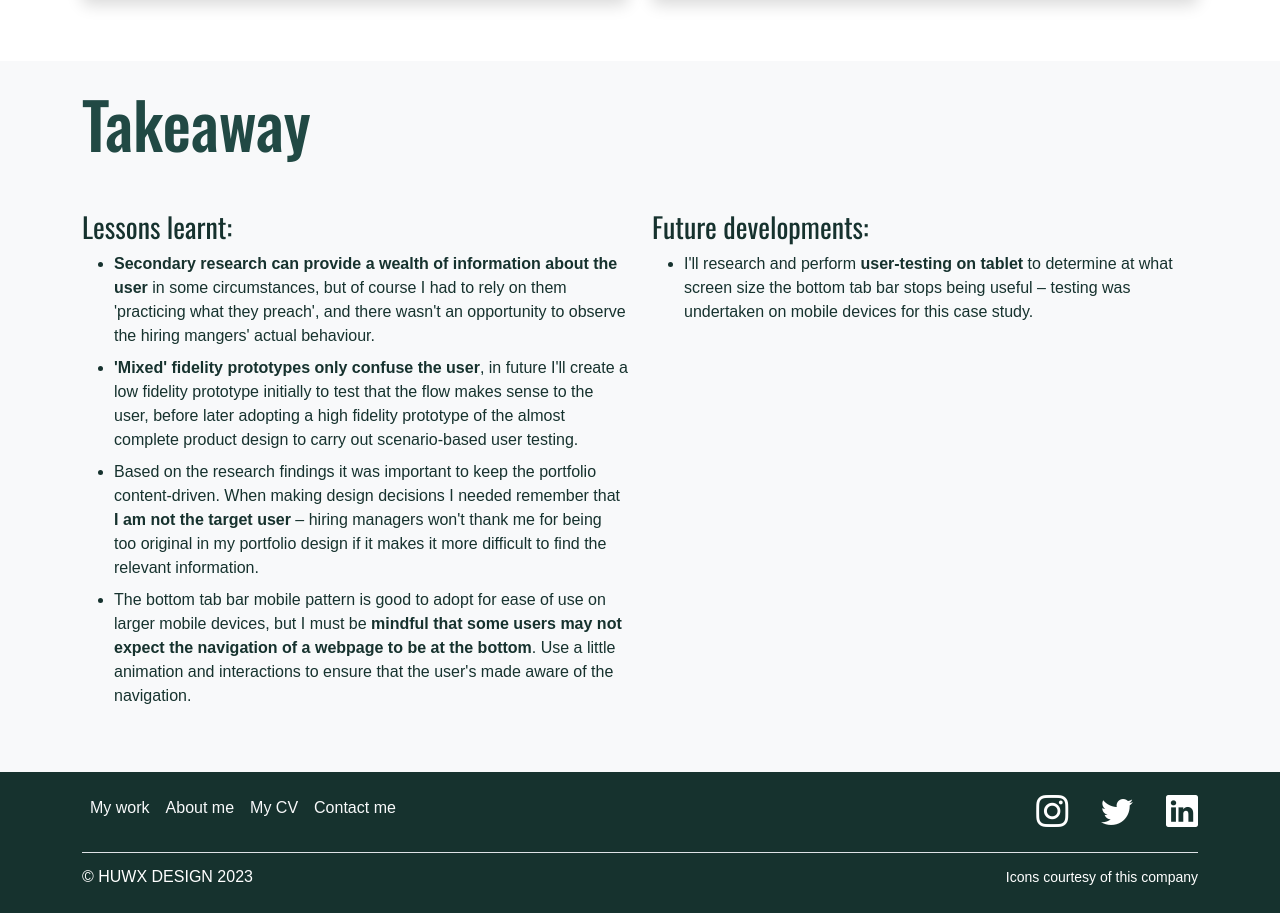
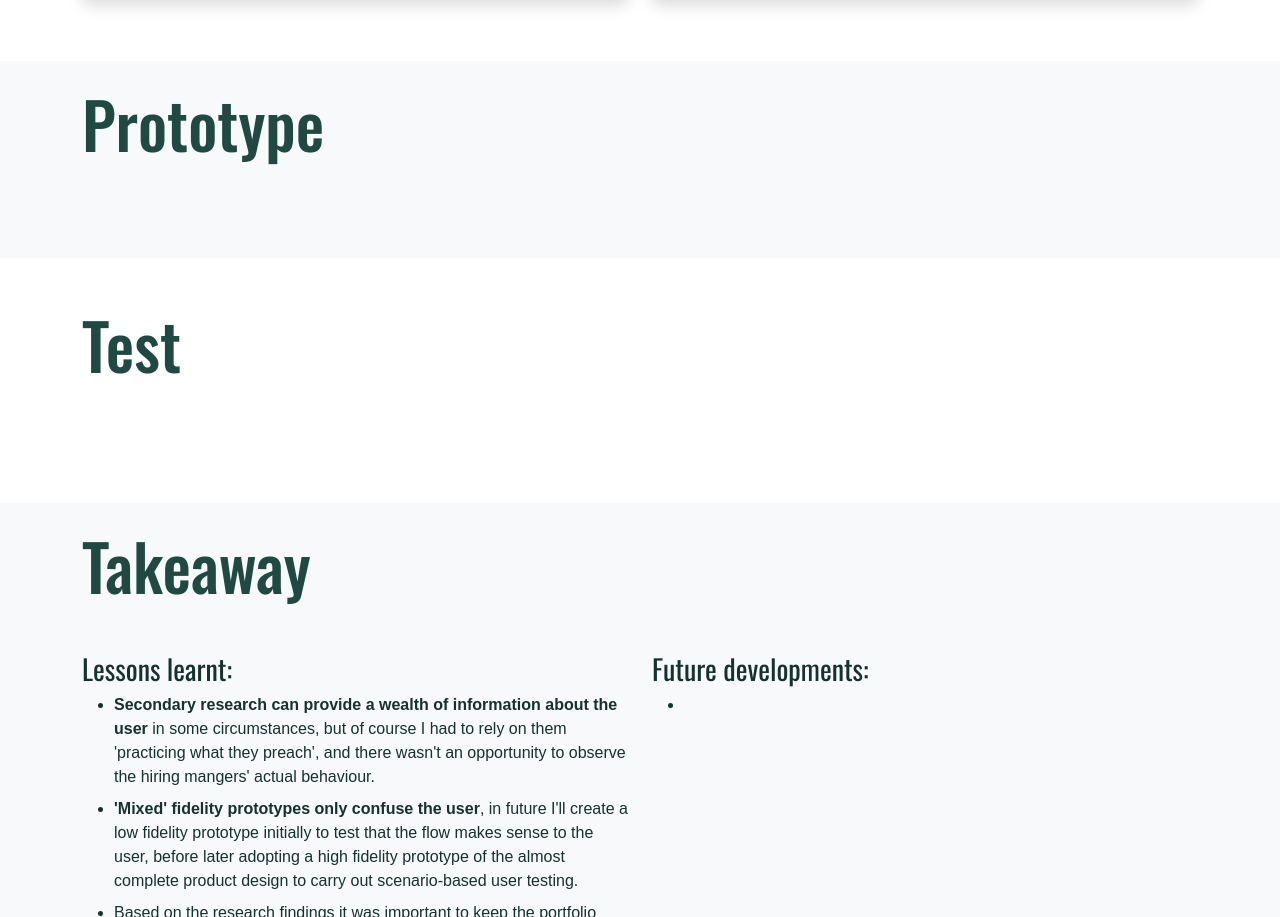
Before and after one commit to HuwTJones/bootstrap-5-sass, a website: page case-study-portfolio-1.html in a window 1280 px wide. Shown: the part 7236-8153 px from the top of the page. Drawn offline with nearby package versions, Linux system fonts and the light colour scheme.

Commit message:
Added prototype and test titles

```diff
--- a/case-study-portfolio-1.html
+++ b/case-study-portfolio-1.html
@@ -841,6 +841,31 @@
       </div>
     </section>
     <!-- End of Ideate section -->
+
+    <!-- Start of prototype section -->
+    <section id="prototype" class="prototype-section bg-light mt-4 py-4">
+      <div class="container">
+        <div class="row">
+          <div class="col-md-12">
+            <h2>Prototype</h2>
+          </div>
+          <div class="col-lg-6 mb-4"></div>
+        </div>
+      </div>
+    </section>
+    <!-- End of prototype section -->
+    <!-- Start of prototype section -->
+    <section id="test" class="test-section mt-4 py-4">
+      <div class="container">
+        <div class="row">
+          <div class="col-md-12">
+            <h2>Test</h2>
+          </div>
+          <div class="col-lg-6 mb-4"></div>
+        </div>
+      </div>
+    </section>
+    <!-- End of prototype section -->
     <!-- Start of takeaway section -->
     <section id="takeaway" class="takeaway-section bg-light mt-4 py-4">
       <div class="container">
@@ -891,12 +916,7 @@
           <div class="col-lg-6 mb-4">
             <h3>Future developments:</h3>
             <ul>
-              <li>
-                I'll research and perform
-                <strong>user-testing on tablet</strong> to determine at what
-                screen size the bottom tab bar stops being useful &ndash;
-                testing was undertaken on mobile devices for this case study.
-              </li>
+              <li></li>
             </ul>
           </div>
         </div>
```
